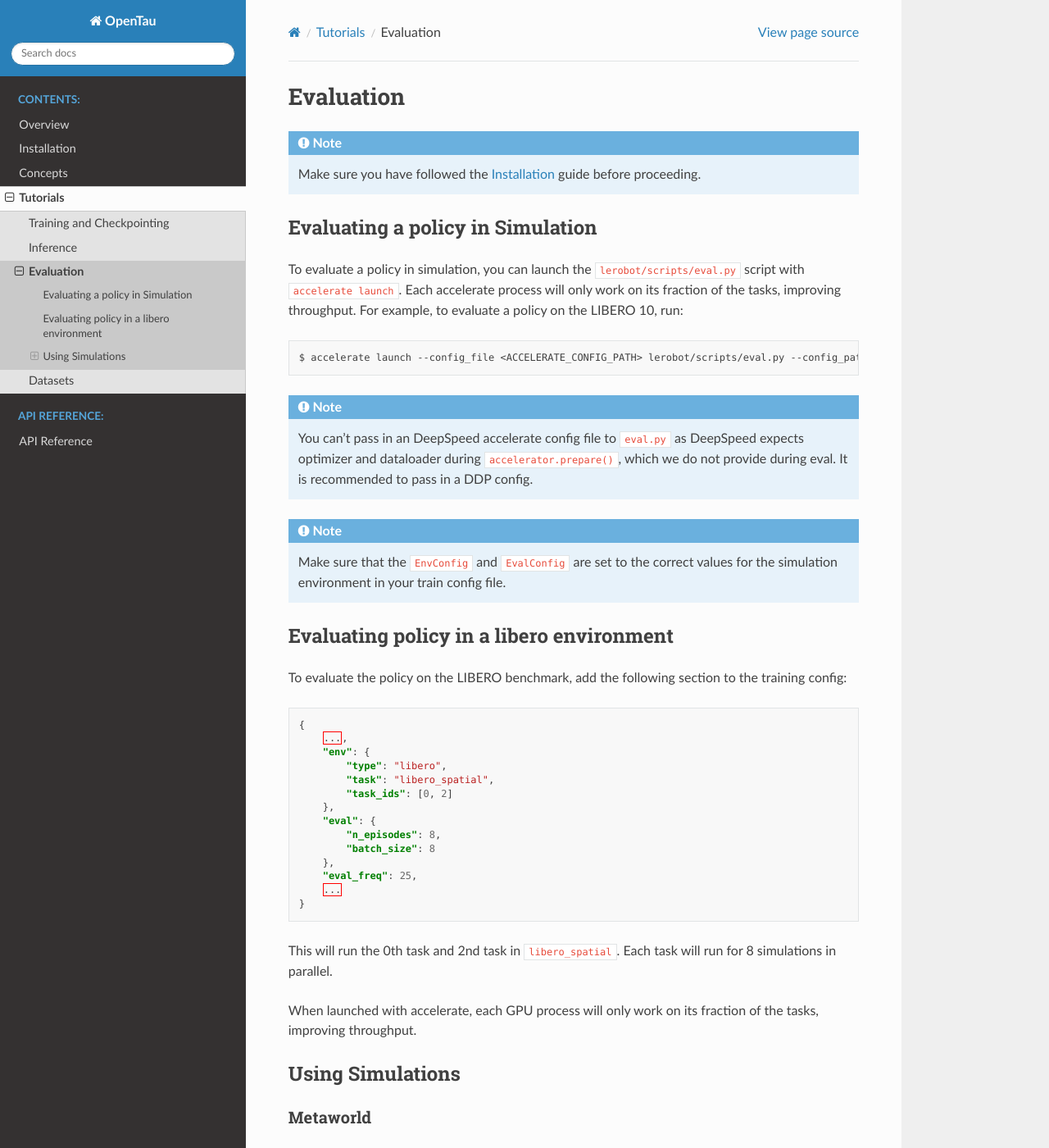
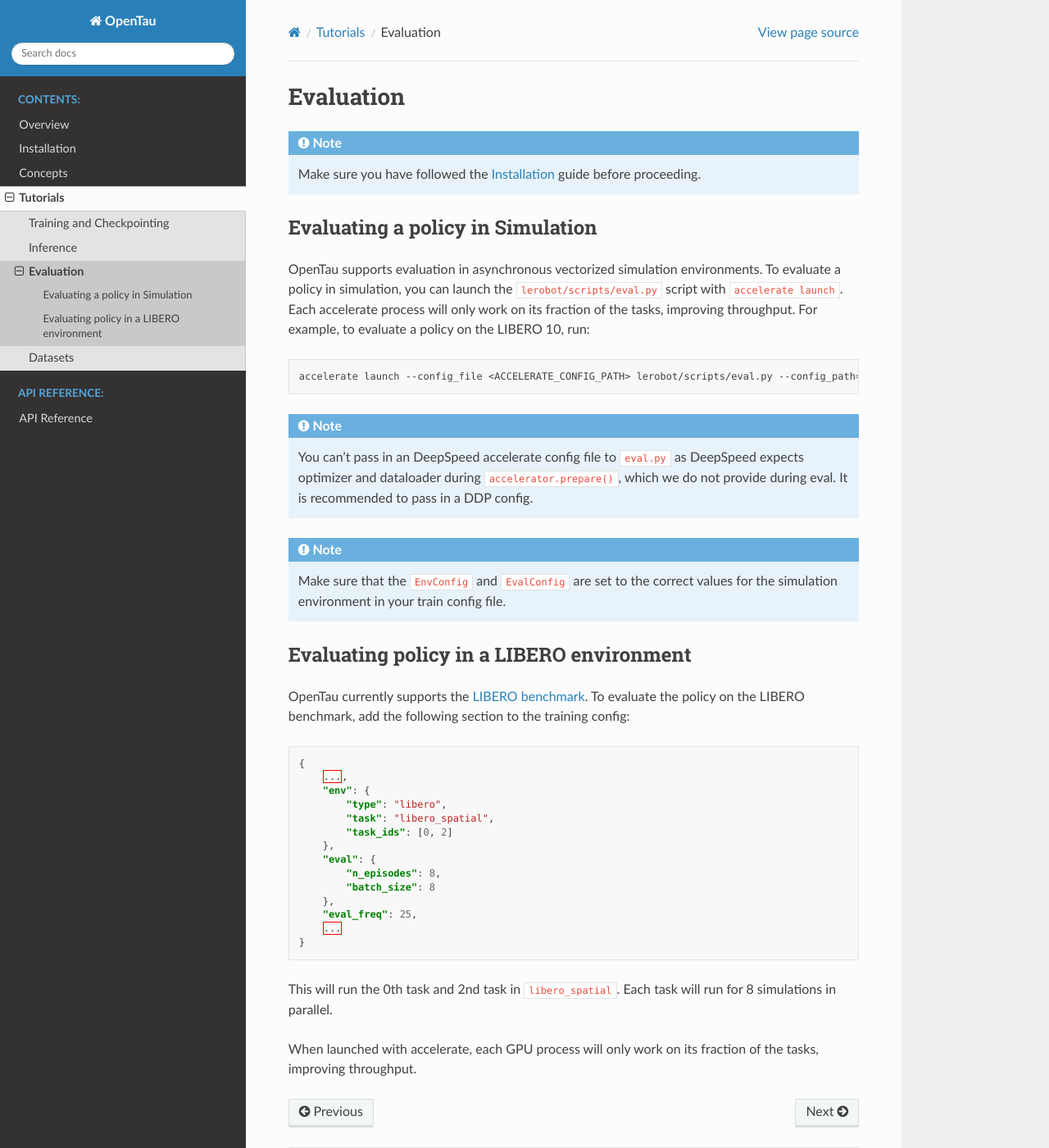
Before and after one commit to TensorAuto/OpenTau, a Sphinx documentation site: the page built from docs/source/tutorials/evaluation.rst, in a window 1280 px wide and 1400 px high. Shown: the whole window at 82% size. Built offline with Sphinx 7.4.7 and the Read the Docs theme 3.1.0, drawn with Linux system fonts in a browser that asks for light colours; some of the changed text lies outside the part shown.

Commit message:
finished evaluation

```diff
--- a/docs/source/tutorials/evaluation.rst
+++ b/docs/source/tutorials/evaluation.rst
@@ -7,13 +7,13 @@ Evaluation
 Evaluating a policy in Simulation
 ---------------------------------
 
-To evaluate a policy in simulation, you can launch the ``lerobot/scripts/eval.py`` script with ``accelerate launch``.
+OpenTau supports evaluation in asynchronous vectorized simulation environments. To evaluate a policy in simulation, you can launch the ``lerobot/scripts/eval.py`` script with ``accelerate launch``.
 Each accelerate process will only work on its fraction of the tasks, improving throughput.
 For example, to evaluate a policy on the LIBERO 10, run:
 
 .. code-block:: bash
 
-    $ accelerate launch --config_file <ACCELERATE_CONFIG_PATH> lerobot/scripts/eval.py --config_path=outputs/train/tau0/checkpoints/000040/train_config.json
+    accelerate launch --config_file <ACCELERATE_CONFIG_PATH> lerobot/scripts/eval.py --config_path=outputs/train/tau0/checkpoints/000040/train_config.json
 
 .. note::
    You can't pass in an DeepSpeed accelerate config file to ``eval.py`` as DeepSpeed expects optimizer and dataloader during ``accelerator.prepare()``, which we do not provide during eval. It is recommended to pass in a DDP config.
@@ -21,10 +21,10 @@ For example, to evaluate a policy on the LIBERO 10, run:
 .. note::
    Make sure that the ``EnvConfig`` and ``EvalConfig`` are set to the correct values for the simulation environment in your train config file.
 
-Evaluating policy in a libero environment
+Evaluating policy in a LIBERO environment
 -----------------------------------------
 
-To evaluate the policy on the LIBERO benchmark, add the following section to the training config:
+OpenTau currently supports the `LIBERO benchmark <https://libero-project.github.io/main.html>`_. To evaluate the policy on the LIBERO benchmark, add the following section to the training config:
 
 .. code-block:: json
 
@@ -46,16 +46,3 @@ To evaluate the policy on the LIBERO benchmark, add the following section to the
 This will run the 0th task and 2nd task in ``libero_spatial``. Each task will run for 8 simulations in parallel.
 
 When launched with accelerate, each GPU process will only work on its fraction of the tasks, improving throughput.
-
-Using Simulations
------------------
-
-Metaworld
-^^^^^^^^^
-
-When using Metaworld on Ubuntu machines with headless rendering, make sure to export these environment variables:
-
-.. code-block:: bash
-
-    export MUJOCO_GL=egl
-    export PYOPENGL_PLATFORM=egl
```
